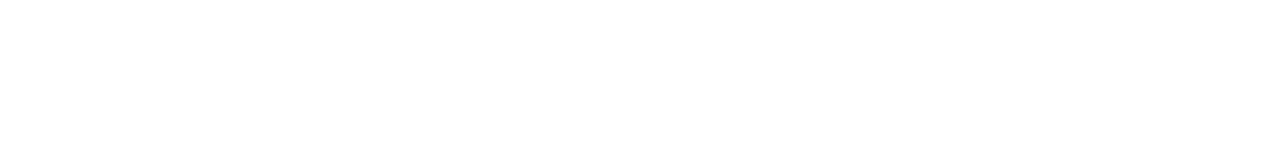
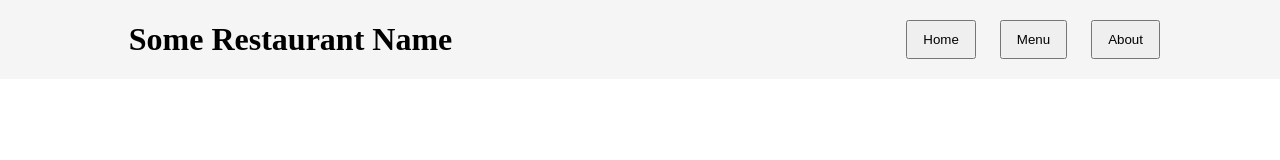
Before and after one commit to sstarrk/restaurant-page, a website built with webpack: page src/template.html in a window 1280 px wide. Built offline with nearby package versions, Linux system fonts and the light colour scheme.

Commit message:
Header made

```diff
--- a/src/styles.css
+++ b/src/styles.css
@@ -0,0 +1,21 @@
+* {
+    margin: 0;
+}
+
+header {
+    background-color: whitesmoke;
+    display: flex;
+    align-items: center;
+    justify-content: end;
+    gap: 35%;
+    padding: 20px;
+}
+
+nav {
+    margin-right: 100px;
+}
+
+button {
+    margin-left: 20px;
+    padding: 10px 15px;
+}
--- a/src/template.html
+++ b/src/template.html
@@ -6,6 +6,14 @@
     <title>Restaurant Page</title>
 </head>
 <body>
-
+    <header>
+        <h1>Some Restaurant Name</h1>
+        <nav>
+            <button>Home</button>
+            <button>Menu</button>
+            <button>About</button>
+        </nav>
+    </header>
+    <div id="content"></div>
 </body>
 </html>
```
